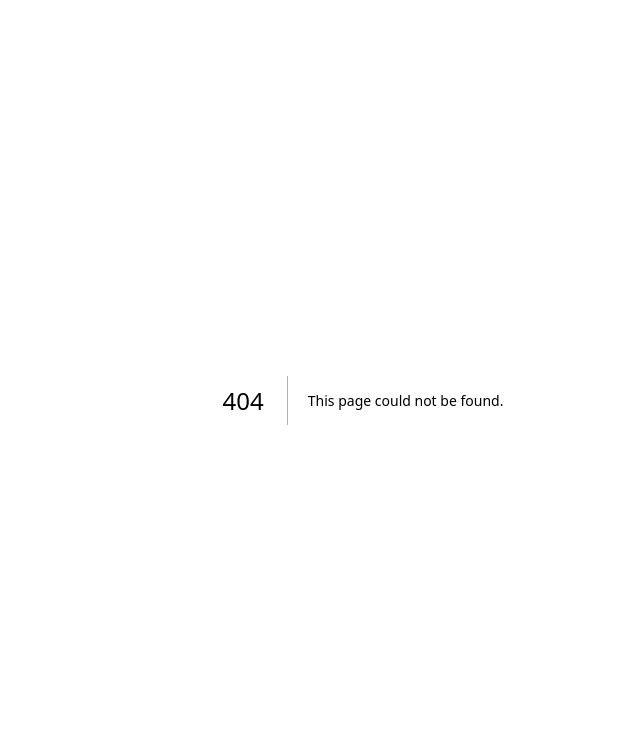
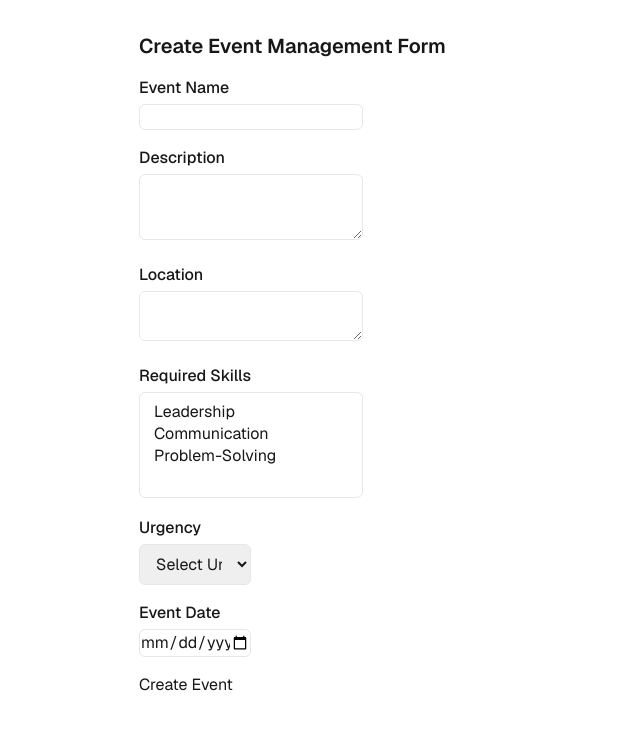
Before and after one commit to adamnelsonarcher/4353-Webapp, a Next.js app: page /organization/dashboard/event-management-form in a window 1280 px wide. Before the commit this address had no page. Shown: the top 730 px of the page, without its empty margins (277-917 px from the left). Built offline with nearby package versions, Linux system fonts and the light colour scheme.

Commit message:
create event page

```diff
--- /dev/null
+++ b/src/app/organization/dashboard/event-management-form/page.tsx
@@ -0,0 +1,146 @@
+"use client";
+
+import { useState } from "react";
+import { useRouter } from "next/navigation";
+
+export default function eventForm() {
+  const router = useRouter();
+
+  const [formData, setFormData] = useState({
+    eventName: "",
+    description: "",
+    location: "",
+    requiredSkills: [],
+    urgency: "",
+    eventDate: "",
+  });
+
+  function handleChange(
+    event: React.ChangeEvent<
+      HTMLInputElement | HTMLTextAreaElement | HTMLSelectElement
+    >
+  ) {
+    const { name, value } = event.target;
+    setFormData((prev) => ({
+      ...prev,
+      [name]: value,
+    }));
+  }
+
+  function handleSubmit(event: React.FormEvent) {
+    event.preventDefault();
+    console.log("Event Created: ", formData);
+    router.push("/organization/dashboard");
+  }
+
+  return (
+    <div>
+      <div className="mb-8 flex justify-between items-center">
+        <div className="container-centered">
+          <div className="form-container">
+            <form onSubmit={handleSubmit} className="space-y-4">
+              <h1 className="text-xl font-semibold mb-4 items-center">
+                Create Event Management Form
+              </h1>
+              {/* Event Name */}
+              <div>
+                <label htmlFor="eventName" className="block font-medium mb-1">
+                  Event Name
+                </label>
+                <input
+                  type="text"
+                  id="eventName"
+                  name="eventName"
+                  value={formData.eventName}
+                  onChange={handleChange}
+                  maxLength={100}
+                  className="w-1/2 px-2 py-1/2 border rounded-md focus:outline-none focus:ring-2 focus:ring-blue-500"
+                />
+              </div>
+              {/* Description */}
+              <div>
+                <label htmlFor="description" className="block font-medium mb-1">
+                  Description
+                </label>
+                <textarea
+                  id="description"
+                  name="description"
+                  value={formData.description}
+                  onChange={handleChange}
+                  className="w-1/2 px-3 py-2 border rounded-md focus:outline-none focus:ring-2 focus:ring-blue-500"
+                />
+              </div>
+              {/* Location */}
+              <div>
+                <label htmlFor="location" className="block font-medium mb-1">
+                  Location
+                </label>
+                <textarea
+                  id="location"
+                  name="location"
+                  value={formData.location}
+                  onChange={handleChange}
+                  className="w-1/2 px-1 py-1/2 border rounded-md focus:outline-none focus:ring-2 focus:ring-blue-500"
+                />
+              </div>
+              {/* Required Skills (Multi-Select Dropdown) */}
+              <div>
+                <label
+                  htmlFor="requiredSkills"
+                  className="block font-medium mb-1"
+                >
+                  Required Skills
+                </label>
+                <select
+                  id="requiredSkills"
+                  name="requiredSkills"
+                  multiple
+                  onChange={handleChange}
+                  className="w-1/2 px-3 py-2 border rounded-md focus:outline-none focus:ring-2 focus:ring-blue-500"
+                >
+                  <option value="Leadership">Leadership</option>
+                  <option value="Communication">Communication</option>
+                  <option value="Problem-Solving">Problem-Solving</option>
+                </select>
+              </div>
+              {/* Urgency */}
+              <div>
+                <label htmlFor="urgency" className="block font-medium mb-1">
+                  Urgency
+                </label>
+                <select
+                  id="urgency"
+                  name="urgency"
+                  value={formData.urgency}
+                  onChange={handleChange}
+                  className="w-1/4 px-3 py-2 border rounded-md focus:outline-none focus:ring-2 focus:ring-blue-500"
+                >
+                  <option value="">Select Urgency</option>
+                  <option value="high">High</option>
+                  <option value="medium">Medium</option>
+                  <option value="low">Low</option>
+                </select>
+              </div>
+              {/* Event Date */}
+              <div>
+                <label htmlFor="eventDate" className="block font-medium mb-1">
+                  Event Date
+                </label>
+                <input
+                  type="date"
+                  id="eventDate"
+                  name="eventDate"
+                  value={formData.eventDate}
+                  onChange={handleChange}
+                  className="w-1/4 px-1/4 py-1/2 border rounded-md focus:outline-none focus:ring-2 focus:ring-blue-500"
+                />
+              </div>
+
+              <button type="submit">Create Event</button>
+            </form>
+          </div>
+        </div>
+      </div>
+    </div>
+  );
+}
```
